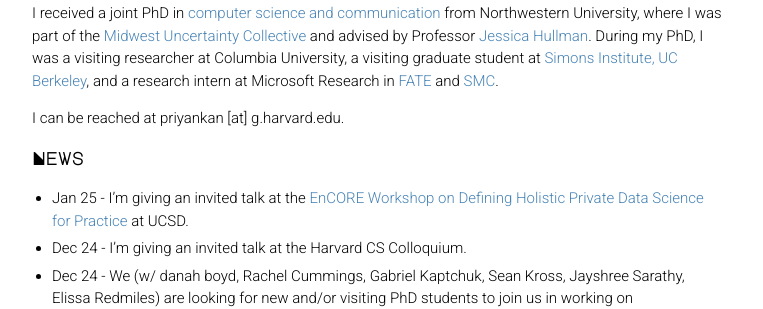
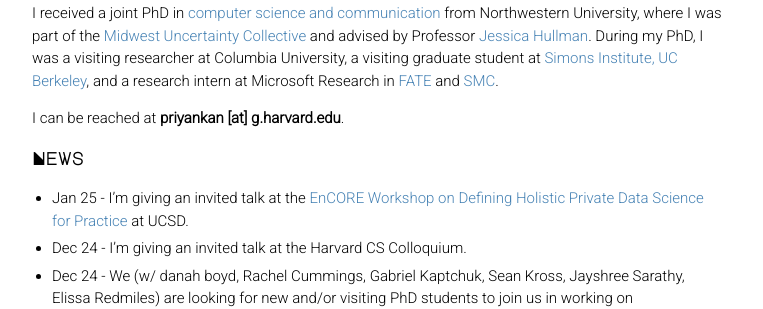
Before and after one commit to priyakalot/priyakalot.github.io, a Jekyll site: the page built from index.md, in a window 1280 px wide. Shown: the part 338-647 px from the top of the page, without its empty margins (258-1021 px from the left). Built offline with Jekyll 4.4.1, drawn with Linux system fonts in a browser that asks for light colours; nearby versions of some CDN libraries.

```diff
--- a/index.md
+++ b/index.md
@@ -5,7 +5,7 @@ Welcome! I am a postdoctoral fellow in computer science at Harvard University, a
 
 I received a joint PhD in <a href="https://tsb.northwestern.edu/" target="_blank">computer science and communication</a> from Northwestern University, where I was part of the <a href="https://mucollective.northwestern.edu/" target="_blank">Midwest Uncertainty Collective</a> and advised by Professor <a href="http://users.eecs.northwestern.edu/~jhullman/" target="_blank">Jessica Hullman</a>. During my PhD, I was a visiting researcher at Columbia University, a visiting graduate student at <a href="https://simons.berkeley.edu/programs/datadriven2022" target="_blank">Simons Institute, UC Berkeley</a>, and a research intern at Microsoft Research in <a href="https://www.microsoft.com/en-us/research/theme/fate/" target="_blank">FATE</a> and <a href="https://socialmediacollective.org/" target="_blank">SMC</a>.
 
-I can be reached at priyankan [at] g.harvard.edu.
+I can be reached at **priyankan [at] g.harvard.edu**.
 
 ### News
 * Jan 25 - I'm giving an invited talk at the <a href="https://encore.ucsd.edu/privacy-workshop/" target="_blank">EnCORE Workshop on Defining Holistic Private Data Science for Practice</a> at UCSD.
```
